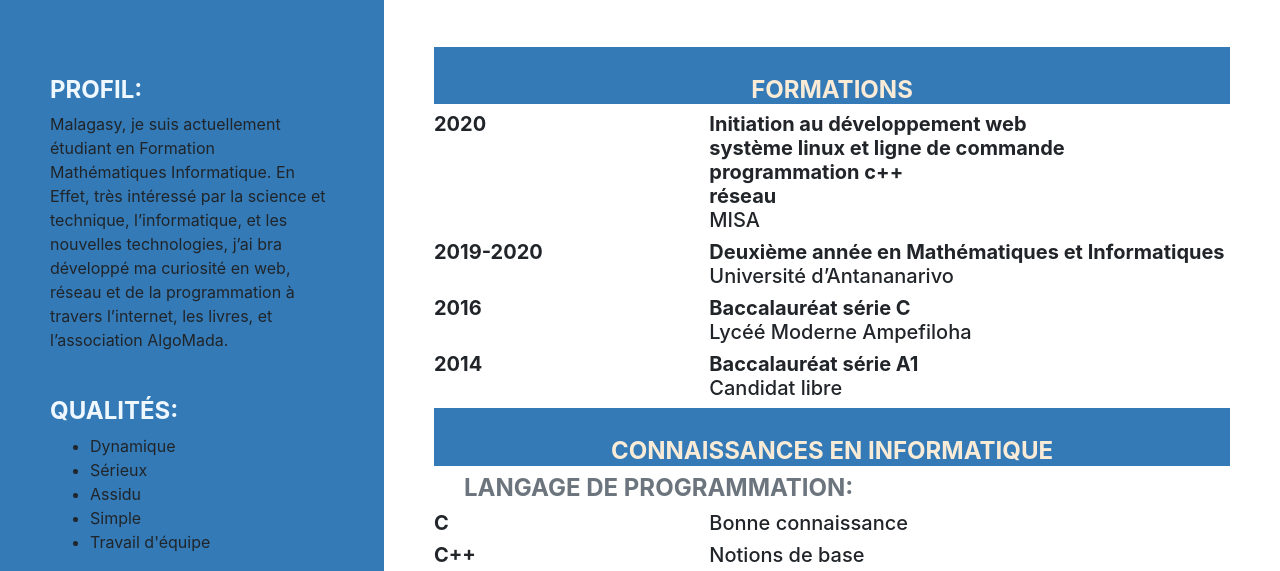
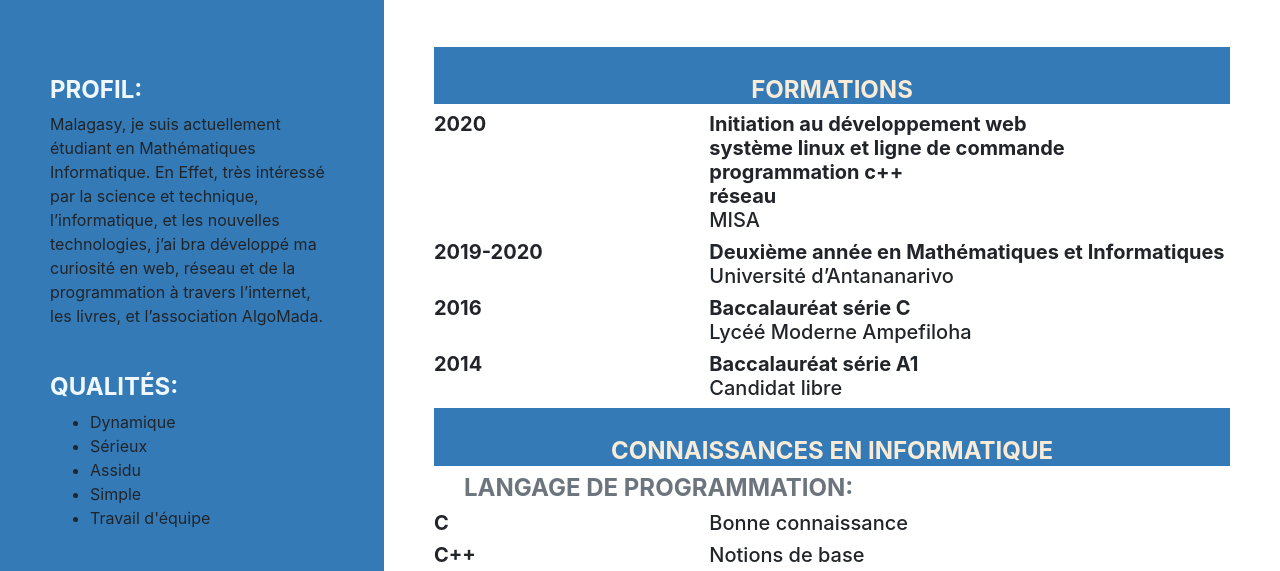
Before and after one commit to valdoth/cv-html, a plain HTML site: page index.html in a window 1280 px wide. Shown: the part 176-747 px from the top of the page. Drawn offline with Linux system fonts and the light colour scheme.

Commit message:
Update index.html

```diff
--- a/index.html
+++ b/index.html
@@ -42,7 +42,7 @@
             <b><br />PROFIL:</b>
           </h4>
           <p>
-            Malagasy, je suis actuellement étudiant en Formation
+            Malagasy, je suis actuellement étudiant en
             Mathématiques Informatique. En Effet, très intéressé par la science
             et technique, l’informatique, et les nouvelles technologies, j’ai
             bra développé ma curiosité en web, réseau et de la programmation à
```
